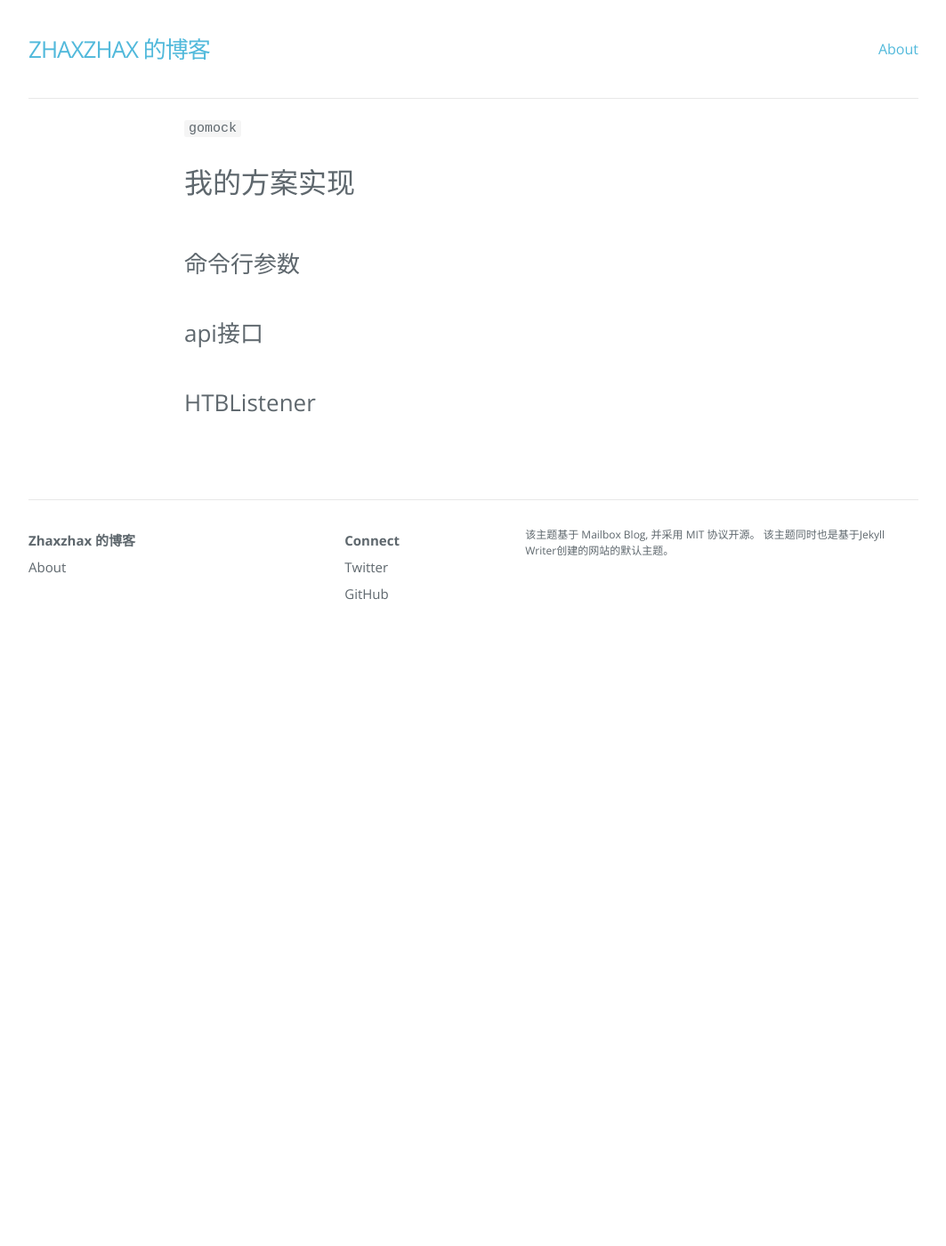
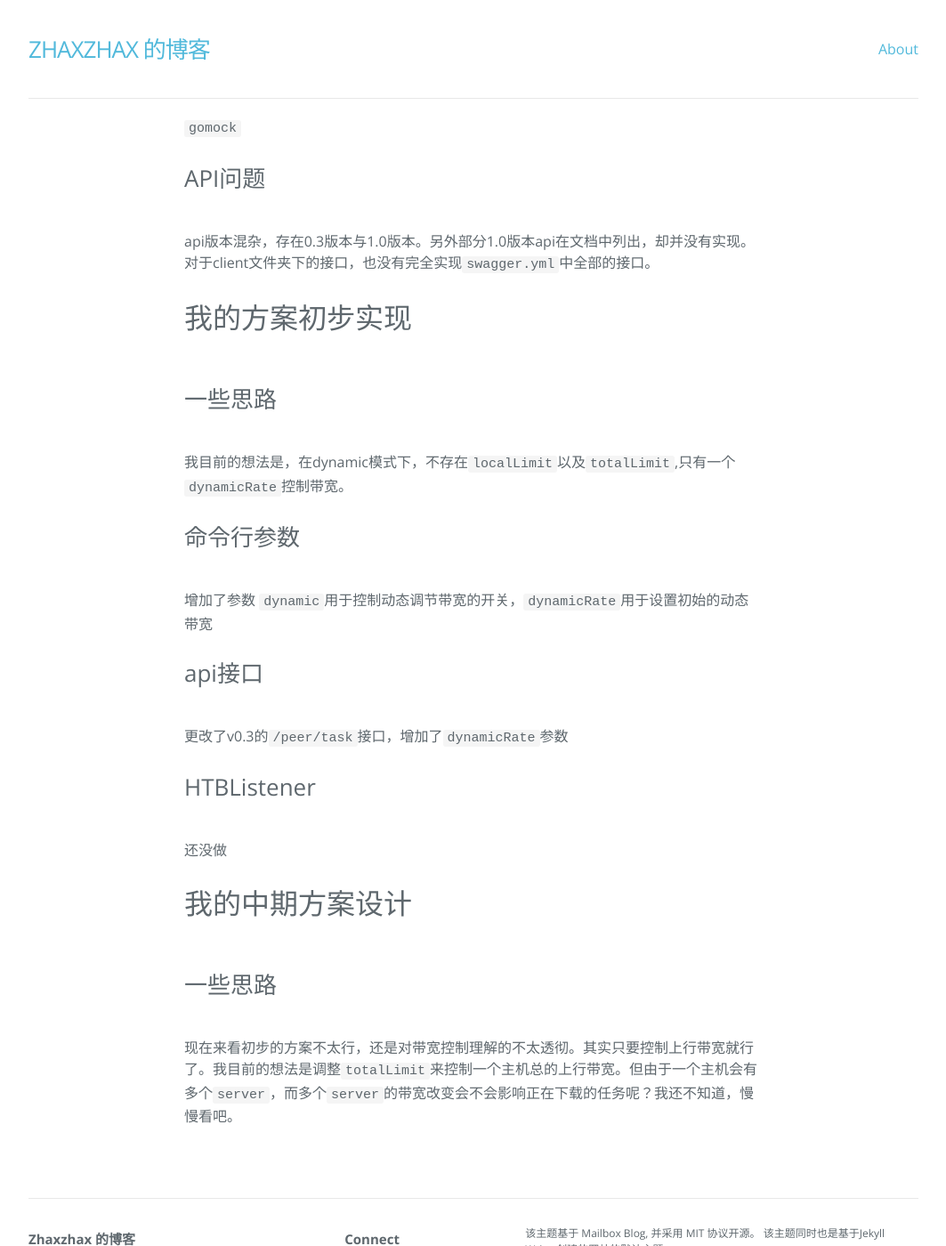
Before and after one commit to zhaxzhax/zhaxzhax.github.io, a Jekyll site: the page built from _posts/2020-07-20-Dragonfly开发中的一些注意点.md, in a window 1280 px wide and 1400 px high, scrolled down 3026 px. Shown: the whole window at 89% size, without its empty margins (108-1171 px from the left). Built offline with Jekyll 4.4.1, drawn with Linux system fonts in a browser that asks for light colours; nearby versions of some CDN libraries; before the commit the page ends 3775 px from its top, so only the background shows below that.

Commit message:
some change
Signed-off-by: zhaxzhax <707627402@qq.com>

```diff
--- a/_posts/2020-07-20-Dragonfly开发中的一些注意点.md
+++ b/_posts/2020-07-20-Dragonfly开发中的一些注意点.md
@@ -85,8 +85,17 @@ api通过`swagger`生成
 该项目的`makefile`配合`hack`文件夹下的脚本可以实现项目本地编译，项目编译到docker，项目测试，项目生成文档，项目安装，项目卸载等多种功能。目测可以通过该`makefile`省去很多命令行操作。
 ### 仿真测试
 `gomock`
-
-# 我的方案实现
+### API问题
+api版本混杂，存在0.3版本与1.0版本。另外部分1.0版本api在文档中列出，却并没有实现。对于client文件夹下的接口，也没有完全实现`swagger.yml`中全部的接口。
+# 我的方案初步实现
+### 一些思路
+我目前的想法是，在dynamic模式下，不存在`localLimit`以及`totalLimit`,只有一个`dynamicRate`控制带宽。
 ### 命令行参数
+增加了参数 `dynamic`用于控制动态调节带宽的开关，`dynamicRate`用于设置初始的动态带宽
 ### api接口
+更改了v0.3的`/peer/task`接口，增加了`dynamicRate`参数
 ### HTBListener
+还没做
+# 我的中期方案设计
+### 一些思路
+现在来看初步的方案不太行，还是对带宽控制理解的不太透彻。其实只要控制上行带宽就行了。我目前的想法是调整`totalLimit`来控制一个主机总的上行带宽。但由于一个主机会有多个`server`，而多个`server`的带宽改变会不会影响正在下载的任务呢？我还不知道，慢慢看吧。
```
Also changed, not shown: _posts/2020-07-27-昨日的世界-一些感受.md (added, +21 -0 lines).
